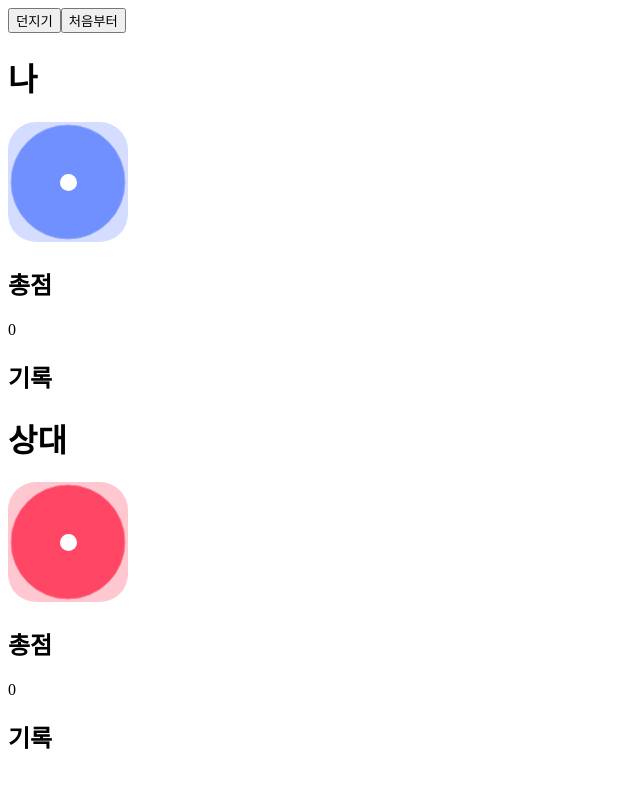
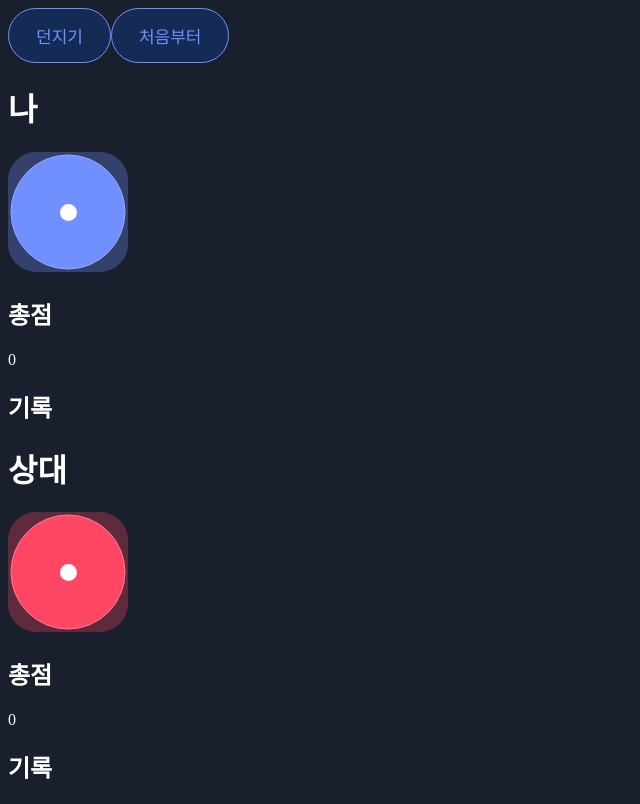
Before and after one commit to tlsgptj/code_that, a React (Create React App) app: page / in a window 1280 px wide. Shown: the whole page, without its empty margins (0-640 px from the left). Built offline with nearby package versions, Linux system fonts and the light colour scheme.

Commit message:
css 적용

```diff
--- a/src/Button.js
+++ b/src/Button.js
@@ -1,5 +1,32 @@
-function Button({ children, onClick }) {
-    return <button onClick={onClick}>{children}</button>
-}
+const baseButtonStyle = {
+    padding: '14px 27px',
+    outline: 'none',
+    cursor: 'pointer',
+    borderRadius: '9999px',
+    fontSize: '17px',
+  };
 
-export default Button;
+  const blueButtonStyle = {
+    ...baseButtonStyle,
+    border: 'solid 1px #7090ff',
+    color: '#7090ff',
+    backgroundColor: 'rgba(0, 89, 255, 0.2)',
+  };
+
+  const redButtonStyle = {
+    ...baseButtonStyle,
+    border: 'solid 1px #ff4664',
+    color: '#ff4664',
+    backgroundColor: 'rgba(255, 78, 78, 0.2)',
+  };
+
+  function Button({ color, children, onClick }) {
+    const style = color === 'red' ? redButtonStyle : blueButtonStyle;
+    return (
+      <button style={style} onClick={onClick}>
+        {children}
+      </button>
+    );
+  }
+
+  export default Button;
--- /dev/null
+++ b/src/index.css
@@ -0,0 +1,4 @@
+body {
+    background-color: #191f2c;
+    color: #fff;
+}
--- a/src/index.js
+++ b/src/index.js
@@ -1,5 +1,6 @@
 import ReactDOM from "react-dom";
 import App from './App';
+import './index.css';
 
 ReactDOM.render(
   <App />
```
